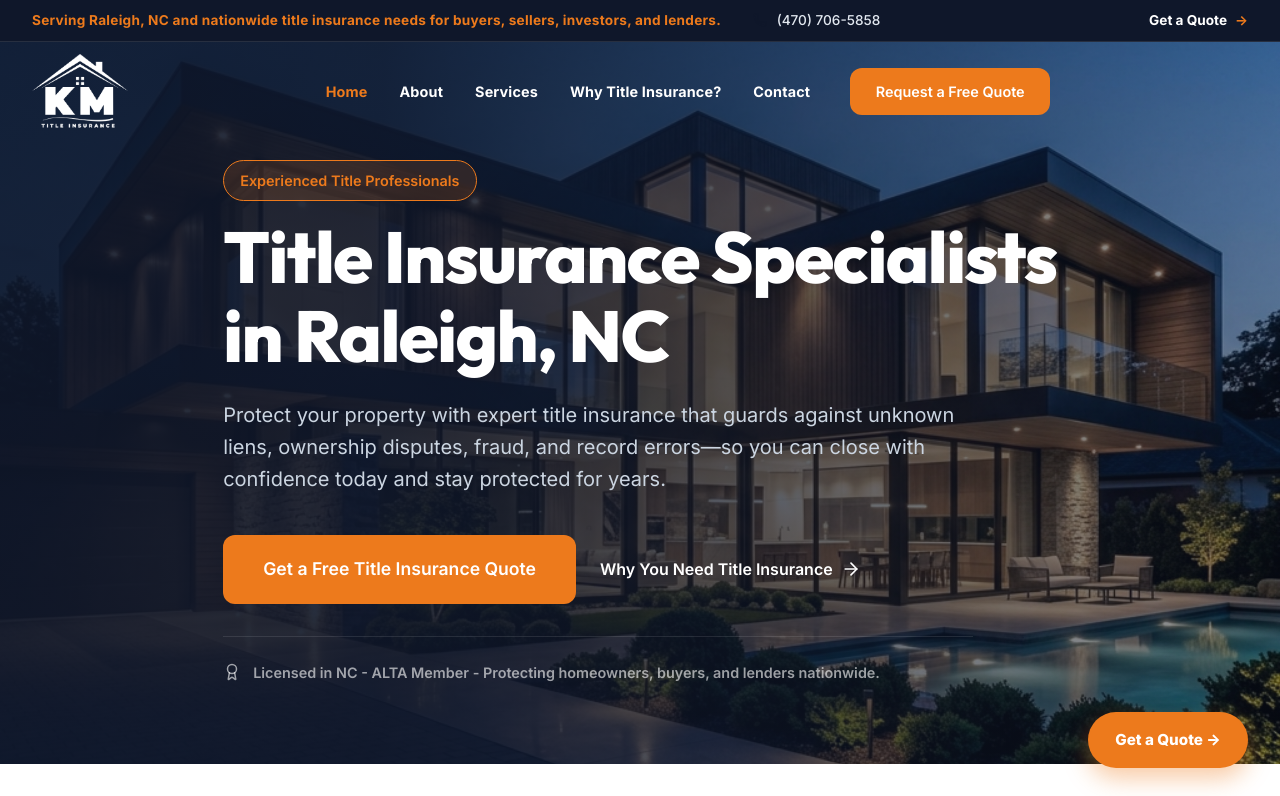
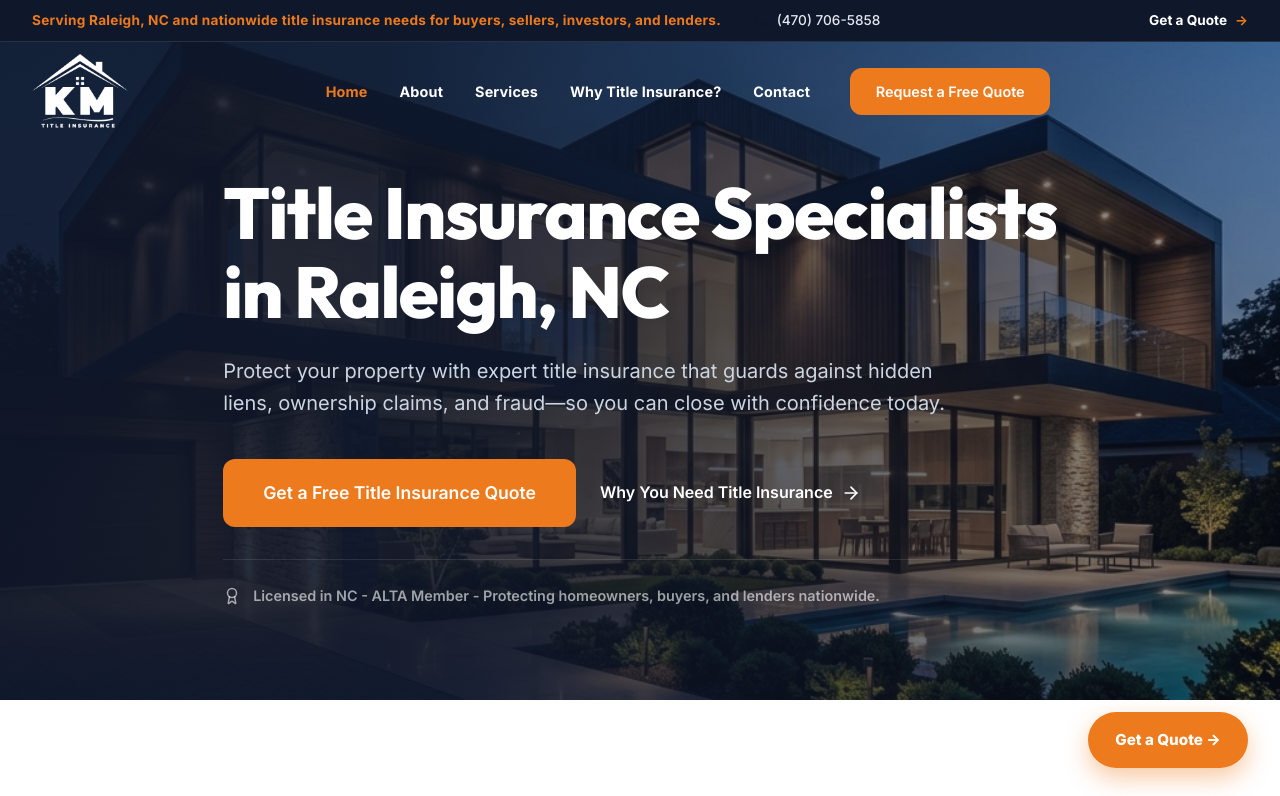
Before and after one commit to Kathir7623/Title-Insurance, a React (Vite) app: page / in a window 1280 px wide. Shown: the top 796 px of the page. Built offline with nearby package versions, Linux system fonts and the light colour scheme.

Commit message:
Refactor: Streamlined hero section by removing redundant badge and tightening subheadline for better punch. Removed 'heroBadge' styles to keep the codebase lean and professional.

```diff
--- a/src/pages/Home.jsx
+++ b/src/pages/Home.jsx
@@ -26,17 +26,6 @@ const Home = () => {
     backgroundColor: '#F8FAFC'
   };
 
-  const heroBadge = {
-    background: 'rgba(237, 122, 28, 0.15)',
-    color: 'var(--secondary)',
-    padding: '0.5rem 1rem',
-    borderRadius: '2rem',
-    fontSize: '0.9rem',
-    fontWeight: 600,
-    border: '1px solid var(--secondary)',
-    display: 'inline-block',
-    marginBottom: '1rem'
-  };
 
   return (
     <div className="home-page">
@@ -82,13 +71,12 @@ const Home = () => {
               animate={{ opacity: 1, x: 0 }}
               transition={{ duration: 0.8 }}
             >
-              <div style={heroBadge}>Experienced Title Professionals</div>
               <h1 style={{ fontSize: 'clamp(2.5rem, 6vw, 4.5rem)', fontWeight: 900, lineHeight: 1.1, marginBottom: '1.5rem', letterSpacing: '-0.02em' }}>
                 Title Insurance Specialists <br className="desktop-only" />
                 <span className="text-secondary">in Raleigh, NC</span>
               </h1>
               <p style={{ fontSize: '1.25rem', color: '#cbd5e1', marginBottom: '2.5rem', maxWidth: '750px', lineHeight: 1.6 }}>
-                Protect your property with expert title insurance that guards against unknown liens, ownership disputes, fraud, and record errors—so you can close with confidence today and stay protected for years.
+                Protect your property with expert title insurance that guards against hidden liens, ownership claims, and fraud—so you can close with confidence today.
               </p>
 
               <div style={{ display: 'flex', gap: '1.5rem', alignItems: 'center', flexWrap: 'wrap', marginBottom: '2rem' }}>
```
